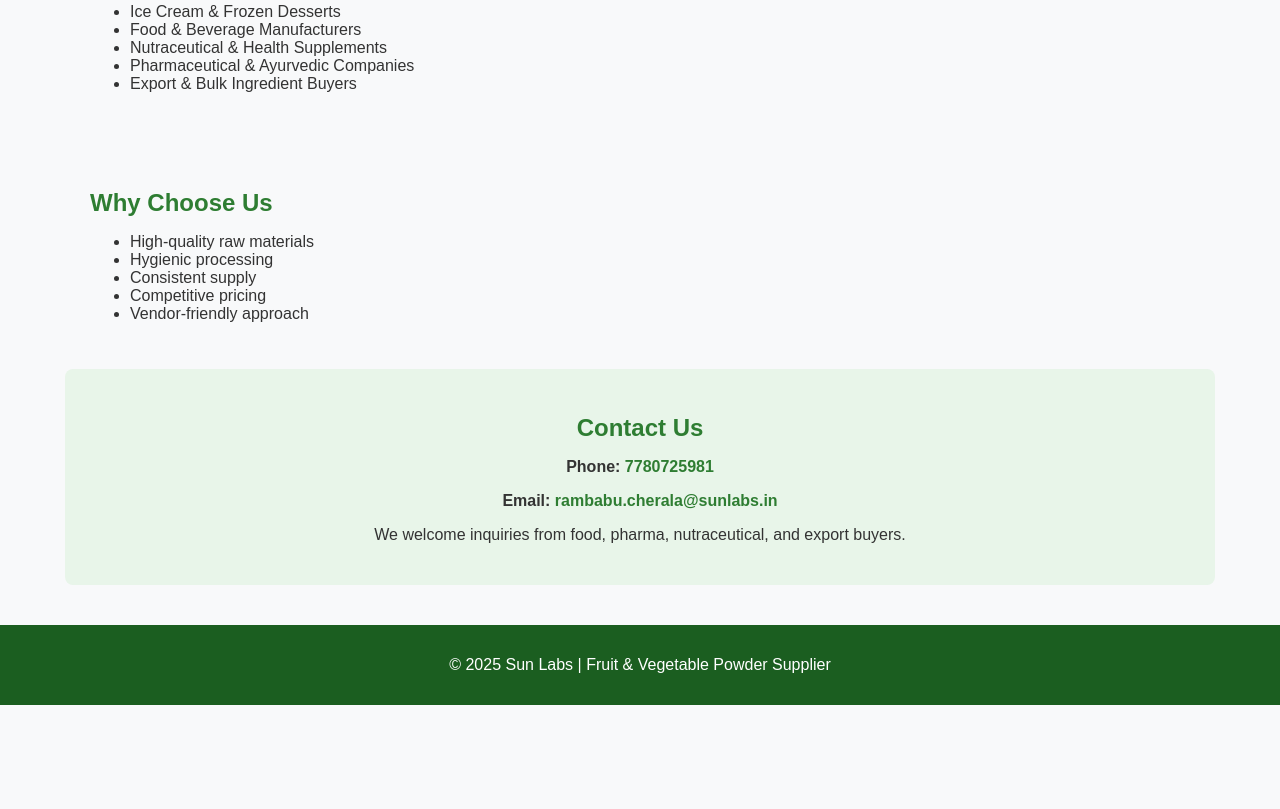
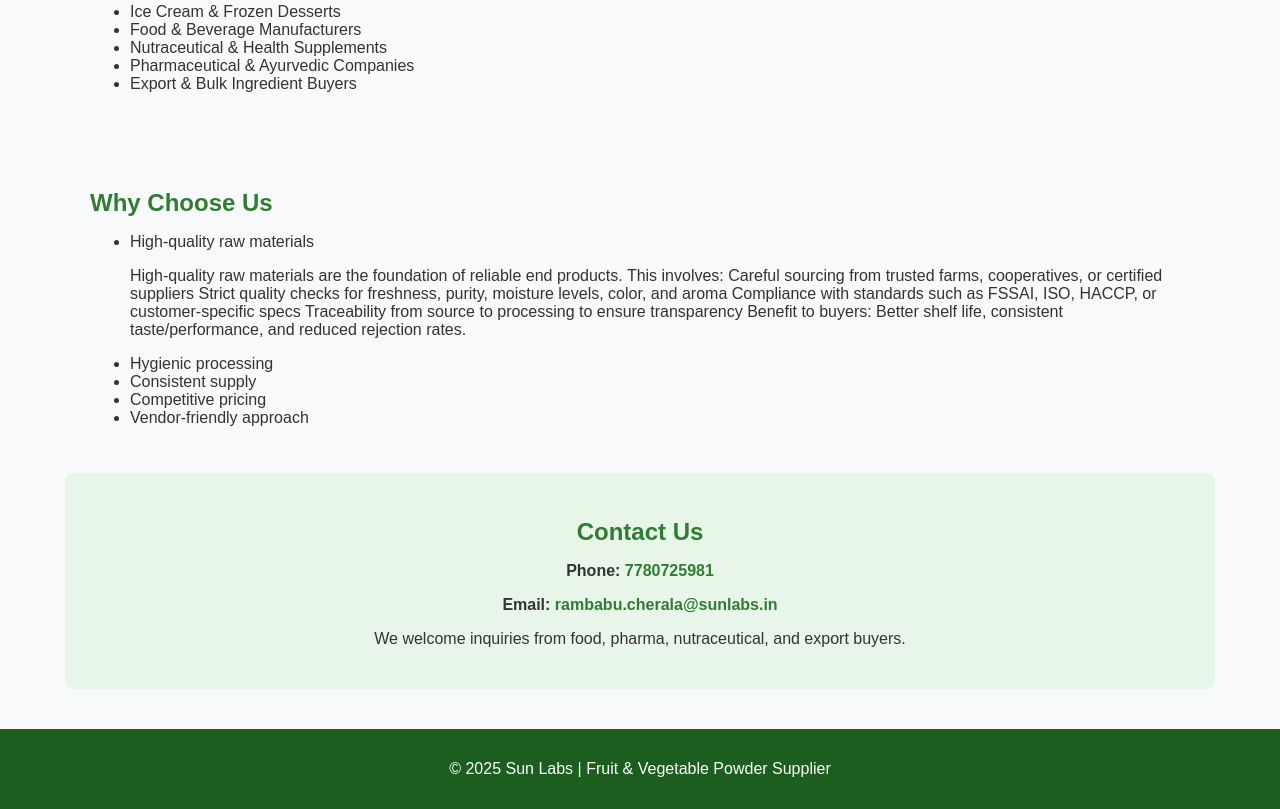
Before and after one commit to cheralarambabu11/Sunlabs.io, a plain HTML site: page index.html in a window 1280 px wide. Shown: the part 873-1682 px from the top of the page. Before the commit the page ends 1578 px from the top, so only its background shows below. Drawn offline with Linux system fonts and the light colour scheme.

Commit message:
Update index.html

```diff
--- a/index.html
+++ b/index.html
@@ -132,6 +132,12 @@
     <h2>Why Choose Us</h2>
     <ul>
         <li>High-quality raw materials</li>
+        <P>High-quality raw materials are the foundation of reliable end products. This involves:
+        Careful sourcing from trusted farms, cooperatives, or certified suppliers
+        Strict quality checks for freshness, purity, moisture levels, color, and aroma
+        Compliance with standards such as FSSAI, ISO, HACCP, or customer-specific specs
+        Traceability from source to processing to ensure transparency
+        Benefit to buyers: Better shelf life, consistent taste/performance, and reduced rejection rates.</P>
         <li>Hygienic processing</li>
         <li>Consistent supply</li>
         <li>Competitive pricing</li>
```
